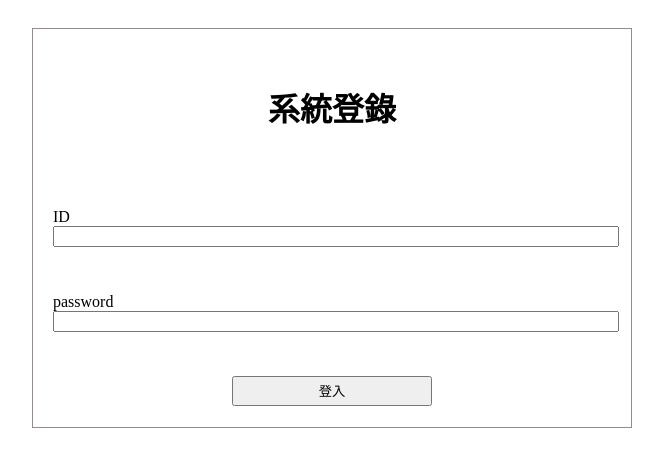
After one commit to bigmeatleg/meal, a PHP site: page /login.php in a window 1280 px wide. The commit adds this page. Shown: the top 467 px of the page, without its empty margins (308-971 px from the left). Run offline with PHP 8.4, Linux system fonts and the light colour scheme.

Commit message:
update on work

```diff
--- a/detailman.php
+++ b/detailman.php
@@ -44,7 +44,7 @@ if(isset($_GET['id'])){
 	$query = $db->getManByID($_GET['id']);
 	$rs = mysqli_fetch_array($query);
 	echo "<script language='javascript'>";
-	echo "$('#user_id').attr('value', '".$rs['user_id']."').prop('disable', true);";
+	echo "$('#user_id').attr('value', '".$rs['user_id']."').prop('disabled', true);";
 	echo "$('#user_name').attr('value', '".$rs['user_name']."');";
 	echo "$('#user_department').attr('value', '".$rs['user_department']."');";
 	echo "$('#user_email').attr('value', '".$rs['user_email']."');";
--- a/js/adminman.js
+++ b/js/adminman.js
@@ -40,12 +40,14 @@ $(document).ready(function(e) {
 			buttons:[{
 				text:'修改',
 				click:function(){
+					$('#iframe_detail').contents().find('#user_id').prop('disabled', false);
 					$('#iframe_detail').contents().find('#action').attr('value', 'update');
 					$('#iframe_detail')[0].contentWindow.FormSubmit();
 				}
 			},{
 				text:'刪除',
 				click:function(){
+					$('#iframe_detail').contents().find('#user_id').prop('disabled', false);
 					$('#iframe_detail').contents().find('#action').attr('value', 'delete');
 					$('#iframe_detail')[0].contentWindow.FormSubmit();
 				}
--- a/js/login.js
+++ b/js/login.js
@@ -1,3 +1,14 @@
 $(document).ready(function(e) {
-
+	$('#stdform').validationEngine('attach', {
+		promptPosition: 'topLeft',
+		scroll: false,
+		autoHidePrompt: true,
+		autoHideDelay: 2000,
+		fadeDuration: 0.5
+	});
+	$('button').attr('style', 'width:200px; height:30px')
+	.click(function(e) {
+    e.preventDefault();
+		$('#stdform').submit();
+  });
 });
--- /dev/null
+++ b/login.php
@@ -0,0 +1,60 @@
+<!doctype html>
+<html>
+<head>
+<script src="jquery/jquery.js"></script>
+<script src="jquery/jquery-ui.min.js"></script>
+<script src="js/login.js"></script>
+<link rel="stylesheet" type="text/css" href="jquery/jquery-ui.min.css">
+<script src="jquery/Validation-Engine/js/jquery.validationEngine.js"></script>
+<script src="jquery/Validation-Engine/js/languages/jquery.validationEngine-zh_TW.js"></script>
+<link rel="stylesheet" type="text/css" href="jquery/Validation-Engine/css/validationEngine.jquery.css">
+<meta charset="UTF-8">
+<title>Login System</title>
+</head>
+<style type="text/css">
+body{
+	padding-top: 20px;
+}
+
+table{
+	width: 600px;
+	height: 400px;
+	border-collapse:collapse;
+	border: solid 1px #938C8C;
+}
+
+tbody tr td{
+	padding-top: 10px;
+	padding-left: 20px;
+	padding-bottom: 10px;
+	padding-right: 20px;
+}
+
+input{
+	width: 100%;
+}
+
+</style>
+<body>
+<div style="width:100%; height:100%" align="center">
+<form id="stdform" name="stdform" method="post" action="loginscript.php">
+<table>
+	<tr style="height: 50%">
+  	<td align="center"><h1>系統登錄</h1></td>
+  </tr>
+  <tbody>
+  <tr>
+  	<td>ID<br><input type="text" id="user_id" name="user_id" class="validate[required]"></td>
+  </tr>
+  <tr>
+  	<td>password<br><input type="password" id="user_password" name="user_password" class="validate[required]"></td>
+  </tr>
+  <tr>
+  	<td align="center"><button>登入</button></td>
+  </tr>
+  </tbody>
+</table>
+</form>
+</div>
+</body>
+</html>
```
Also changed, not shown: dbclass.php (+19 -1 lines), detailmanscript.php (+9 -0 lines), loginscript.php (added, +24 -0 lines), ordercalendar.php (+8 -1 lines).
